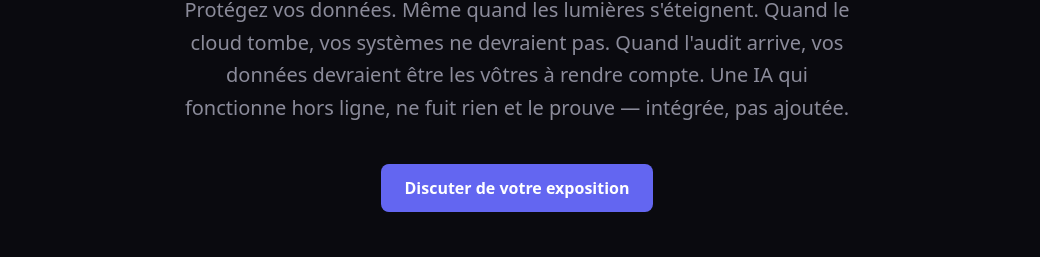
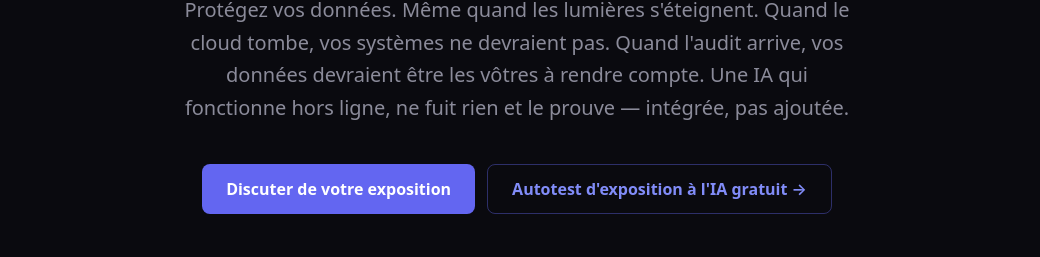
Before and after one commit to Proff506/elect-rix.tech, an Astro site: page /fr in a window 1280 px wide. Shown: the part 482-739 px from the top of the page, without its empty margins (123-1163 px from the left). Built offline with nearby package versions, Linux system fonts and the light colour scheme; Astro itself is replaced by a stand-in of ours.

Commit message:
feat: add self-check CTA to French homepage hero

```diff
--- a/src/pages/fr/index.astro
+++ b/src/pages/fr/index.astro
@@ -47,9 +47,12 @@ const services = [
       <p class="text-lg sm:text-xl text-text-muted max-w-2xl mx-auto leading-relaxed mb-10">
         {t('home.heroBody')}
       </p>
-      <div class="flex justify-center">
+      <div class="flex flex-col sm:flex-row gap-3 justify-center">
         <a href="/contact" class="inline-flex items-center justify-center px-6 py-3 rounded-lg bg-accent text-white font-semibold hover:bg-accent-bright transition-colors">
           {t('cta.getInTouch')}
+        </a>
+        <a href="/fr/self-check" class="inline-flex items-center justify-center px-6 py-3 rounded-lg border border-accent/40 text-accent-bright font-semibold hover:bg-accent/10 transition-colors">
+          Autotest d'exposition à l'IA gratuit →
         </a>
       </div>
       <div class="mt-12 rounded-xl border border-border overflow-hidden max-w-3xl mx-auto">
```
